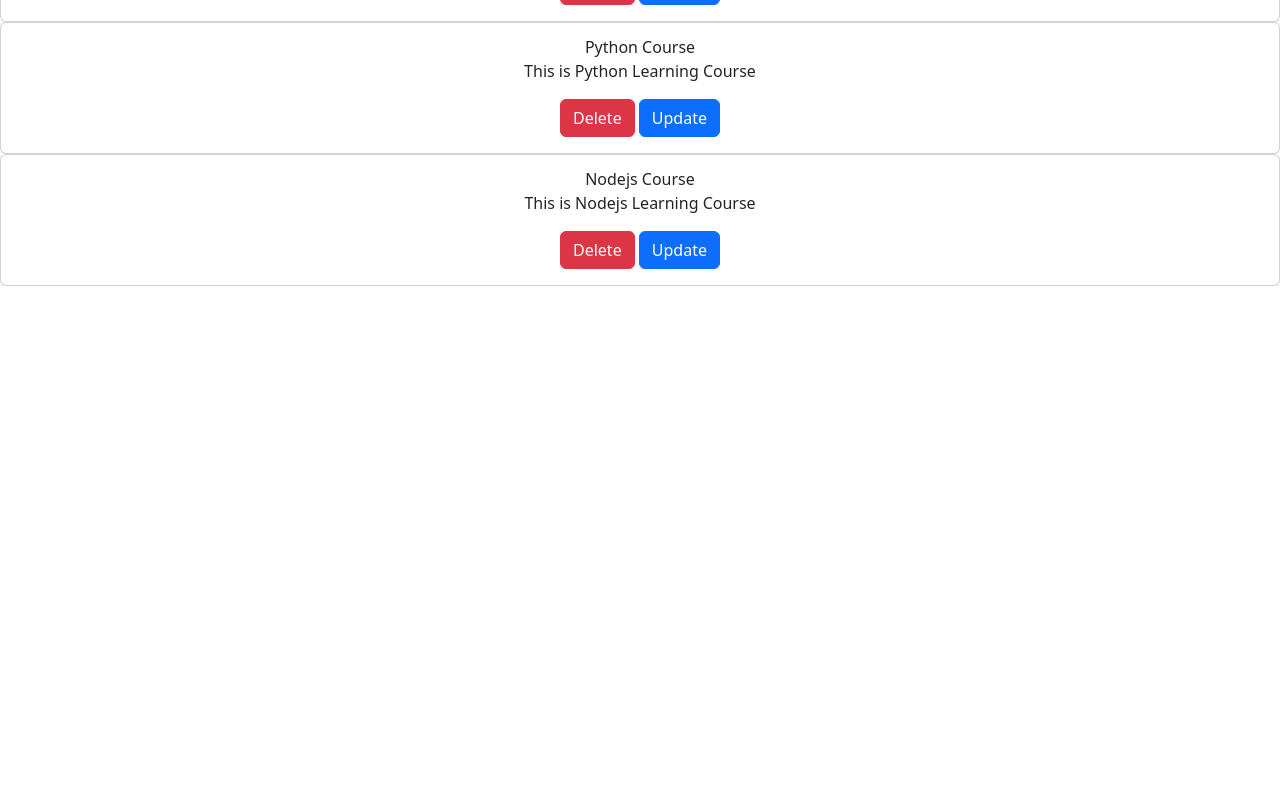
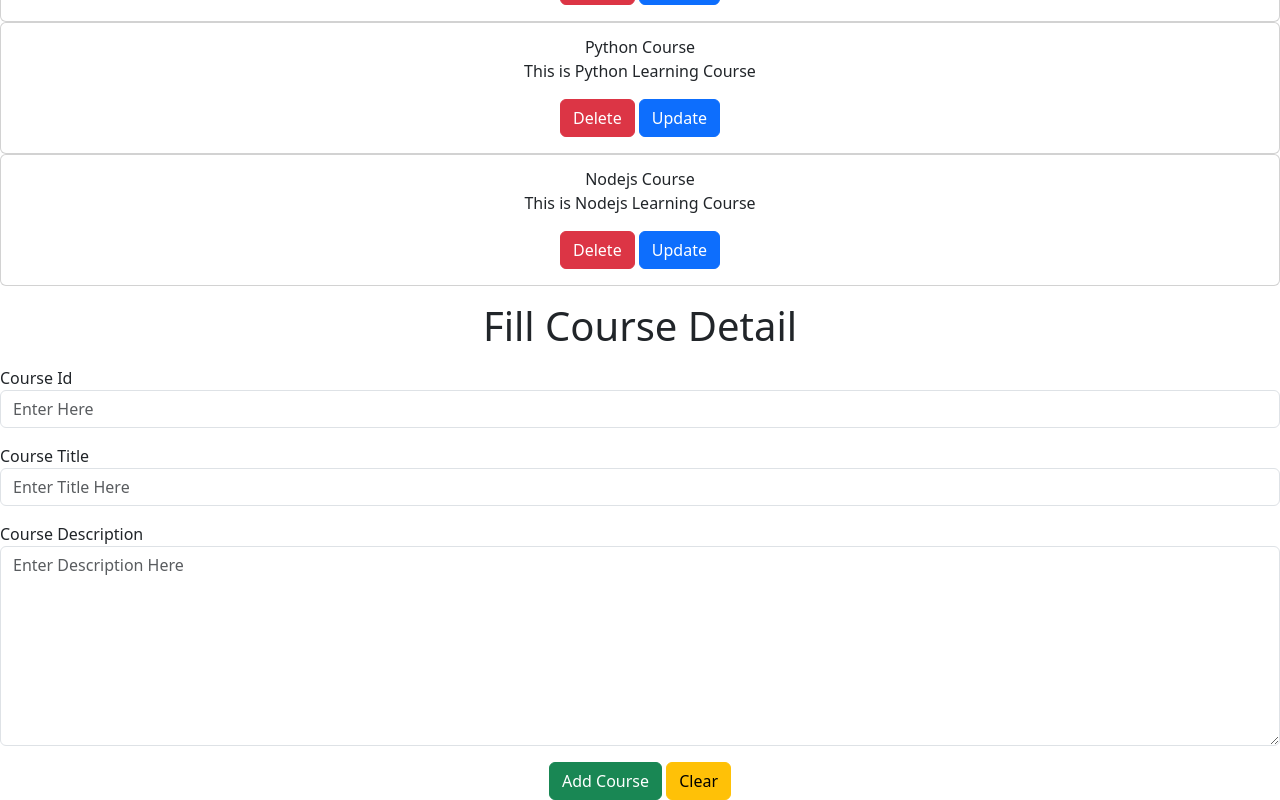
Before and after one commit to yadavikas004/youtube-courses, a React (Create React App) app: page / in a window 1280 px wide. Shown: the part 461-1261 px from the top of the page. Before the commit the page ends 800 px from the top, so only its background shows below. Built offline with nearby package versions, Linux system fonts and the light colour scheme.

Commit message:
add course component addded

```diff
--- a/src/App.js
+++ b/src/App.js
@@ -6,6 +6,7 @@
 import { ToastContainer } from 'react-toastify'; // here toast removed
 import Home from './components/Home';
 import Allcourses from './components/Allcourses';
+import Addcourse from './components/Addcourse';
 // import Header from './components/Header';
 
 function App() {
@@ -19,10 +20,16 @@
   return (
     <div>
       <ToastContainer />
+
       <Home/>
+
       <Allcourses/>
-      {/* <h1>Application Started</h1> */}
-      {/* <Button outline color="primary" onClick={btnHandle}>First React Button</Button> */}
+
+      <Addcourse/>
+
+       {/* <h1>Application Started</h1>
+       <Button outline color="primary" onClick={btnHandle}>First React Button</Button> */}
+
     </div>
   );
 }
--- /dev/null
+++ b/src/components/Addcourse.js
@@ -0,0 +1,35 @@
+import React, { Fragment } from "react";
+import { Button, Container, Form, FormGroup, Input } from "reactstrap";
+
+const Addcourse = () => {
+
+    return (
+        <Fragment>
+            <h1 className="text-center my-3">Fill Course Detail</h1>
+            <Form className="">
+                <FormGroup>
+                    <label for="userId">Course Id</label>
+                    <Input type="text" placeholder="Enter Here" name="userId" id="userId" />
+                </FormGroup>
+
+                <FormGroup>
+                    <label for="title">Course Title</label>
+                    <Input type="text" placeholder="Enter Title Here" id="title"/>
+                </FormGroup>
+
+                <FormGroup>
+                    <label for="description">Course Description</label>
+                    <Input type="textarea" placeholder="Enter Description Here" id="description" style={{height:200}}/>
+                </FormGroup>
+
+                <Container className="text-center">
+                    <Button color="success">Add Course</Button>{' '}
+                    <Button color="warning">Clear</Button>{' '}
+                </Container>
+            </Form>
+        </Fragment>
+    );
+
+}
+
+export default Addcourse;
```
